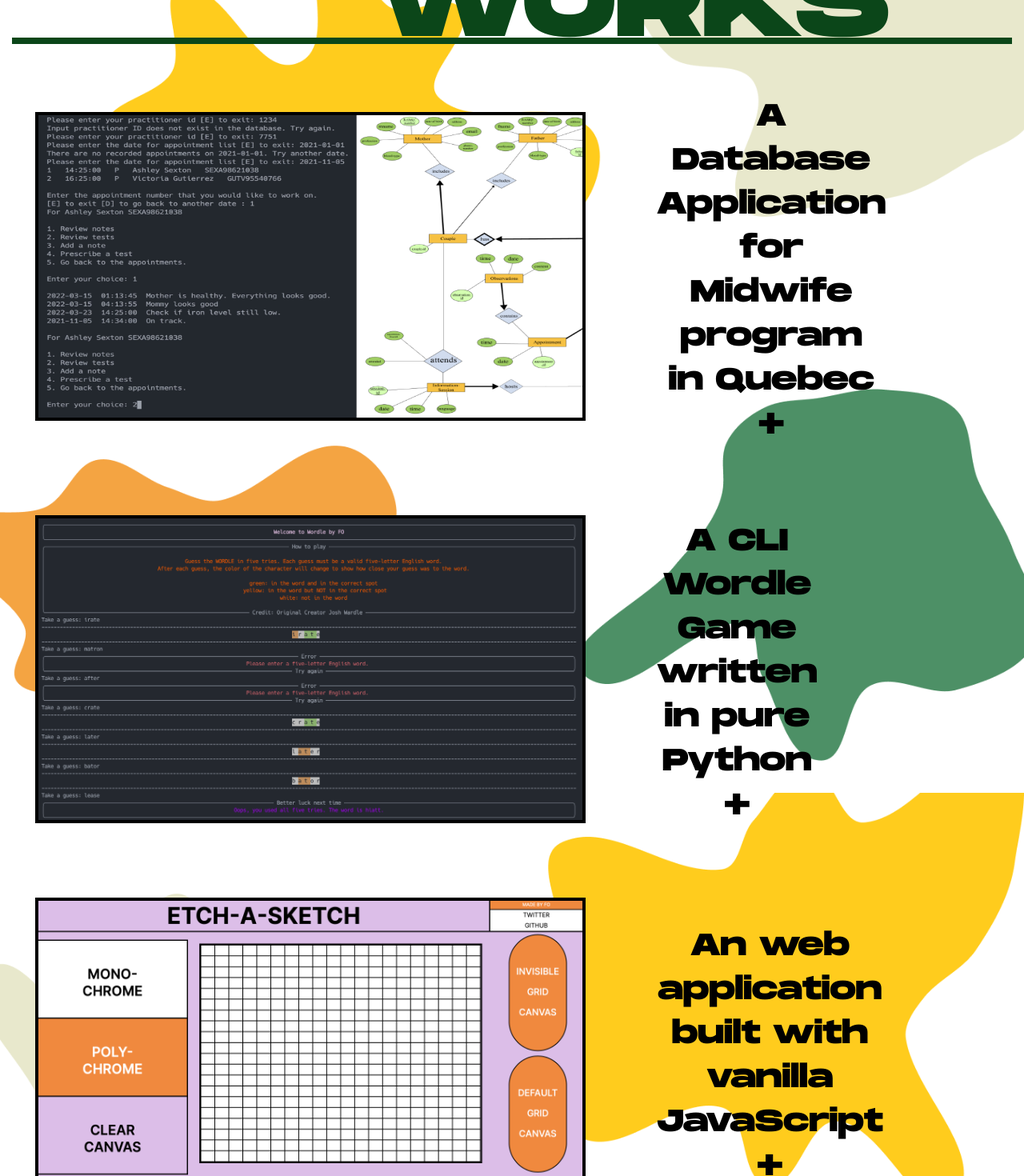
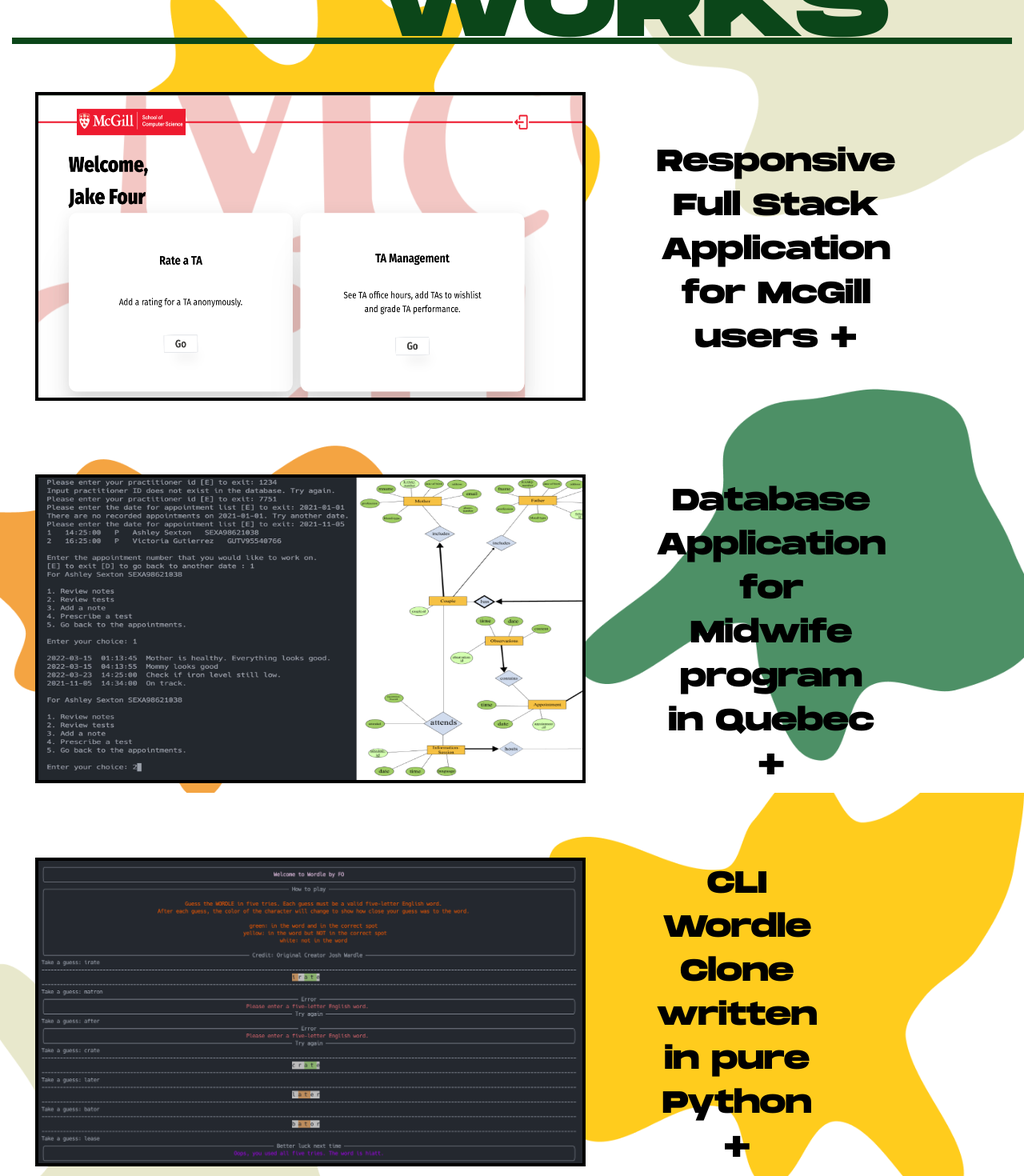
Before and after one commit to flaviaouyang/portfolio-site, a React (Create React App) app: page / in a window 1280 px wide. Shown: the part 3560-5030 px from the top of the page at 80% size. Built offline with nearby package versions, Linux system fonts and the light colour scheme; a web font is replaced by a local one.

Commit message:
add new project

```diff
--- a/src/App.js
+++ b/src/App.js
@@ -5,6 +5,7 @@ import etch from "./etch-a-sketch.png";
 import toDo from "./to-do.png";
 import wordle from "./wordle.png";
 import sf from "./sf.png";
+import ta from "./ta-management.png";
 
 // navigation bar
 const Header = () => {
@@ -169,32 +170,39 @@ const ProjectPage = () => {
         <p class="project-banner-text-2">WORKS &nbsp;&nbsp;</p>
       </div>
       <ProjectItem
+        link="https://front-end-28x.pages.dev/"
+        img_src={ta}
+        alt="McGill TA Management System"
+        text_link="https://github.com/COMP307-final-project-W2022"
+        description="Responsive Full Stack Application for McGill users +"
+      />
+      <ProjectItem
         link="https://github.com/flaviaouyang/Sages-Femmes-du-Quebec-Database"
         img_src={sf}
         alt="Database Application"
         text_link="https://github.com/flaviaouyang/Sages-Femmes-du-Quebec-Database"
-        description="A Database Application for Midwife program in Quebec +"
+        description="Database Application for Midwife program in Quebec +"
       />
       <ProjectItem
         link="https://github.com/flaviaouyang/python-CLI-wordle"
         img_src={wordle}
         alt="CLI Wordle Game"
         text_link="https://github.com/flaviaouyang/python-CLI-wordle"
-        description="A CLI Wordle Game written in pure Python +"
+        description="CLI Wordle Clone written in pure Python +"
       />
       <ProjectItem
         link="https://flaviaouyang.github.io/etch-a-sketch/"
         img_src={etch}
         alt="UI of etch-a-sketch project"
         text_link="https://github.com/flaviaouyang/etch-a-sketch"
-        description="An web application built with vanilla JavaScript +"
+        description="built with vanilla JavaScript +"
       />
       <ProjectItem
         link="https://github.com/flaviaouyang/brutally-minimalistic-to-do"
         img_src={toDo}
         alt="UI of to do list"
         text_link="https://github.com/flaviaouyang/brutally-minimalistic-to-do"
-        description="A to-do web application built using Flask and Jinja +"
+        description="Hour Project for learning Flask and Jinja +"
       />
     </div>
   );
```
Also changed, not shown: src/ta-management.png (added).
